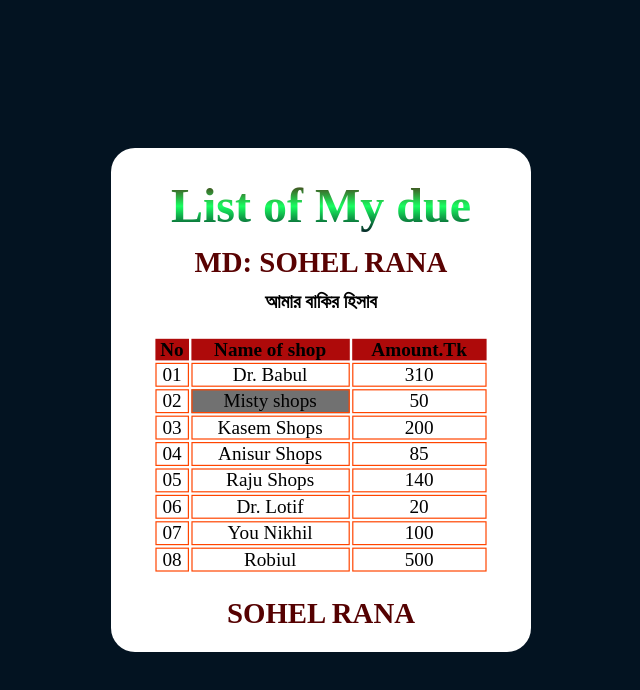
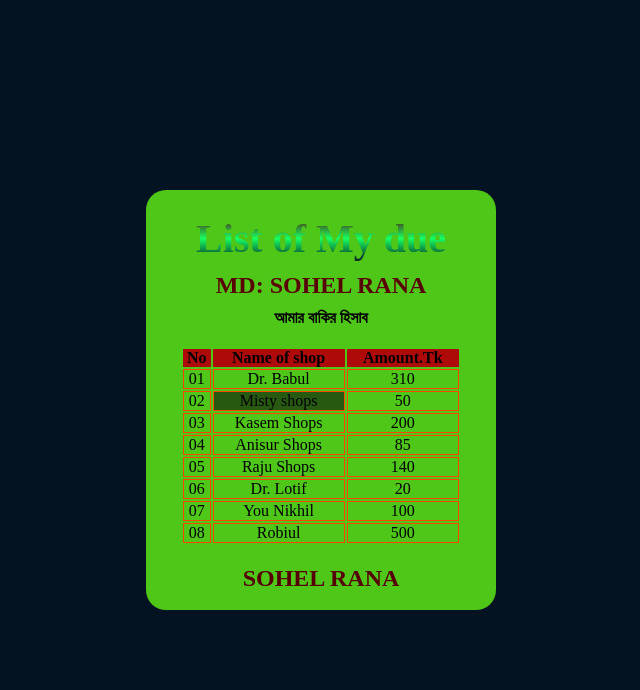
Before and after one commit to sohel369/List-of-My-due, a plain HTML site: page index.htm in a window 1280 px wide. In both pictures the pointer is over the element 640 px from the left and 400 px from the top of the page. Shown: the whole page, without its empty margins (319-959 px from the left). Drawn offline with Linux system fonts and the light colour scheme.

Commit message:
bg color added

```diff
--- a/index.htm
+++ b/index.htm
@@ -34,7 +34,7 @@
 
         .container:hover {
             height: 420px;
-            transform: scale(1.2);
+            background: #4fc718;
         }
 
         .container2 {
```
